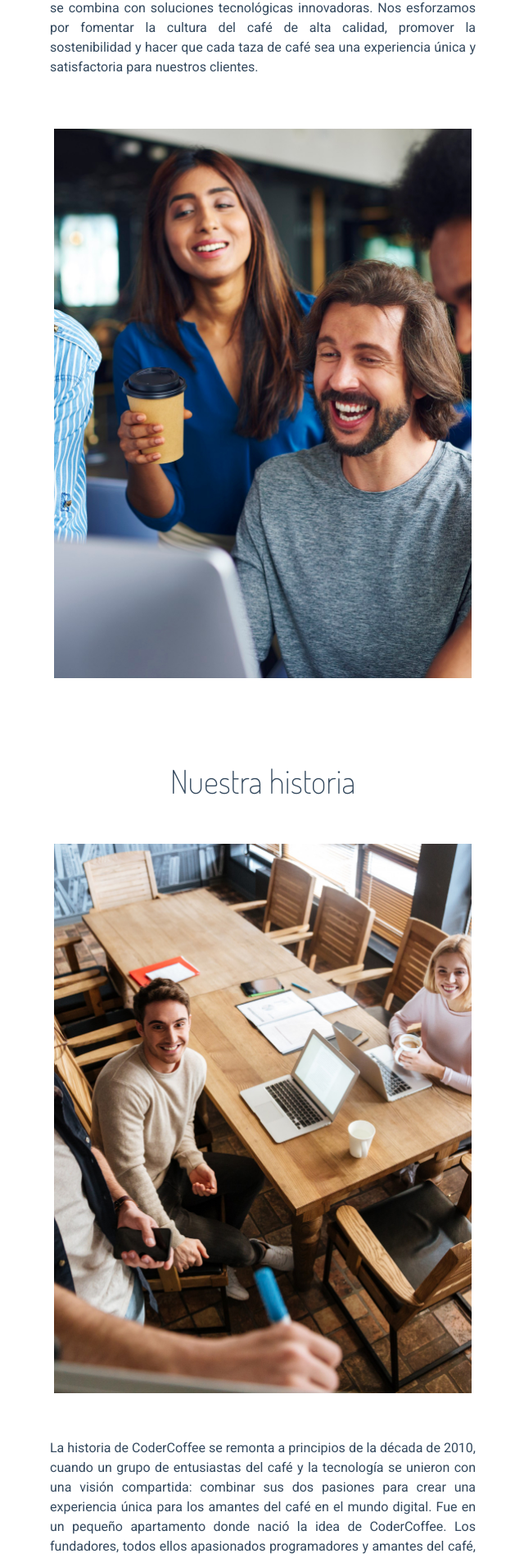
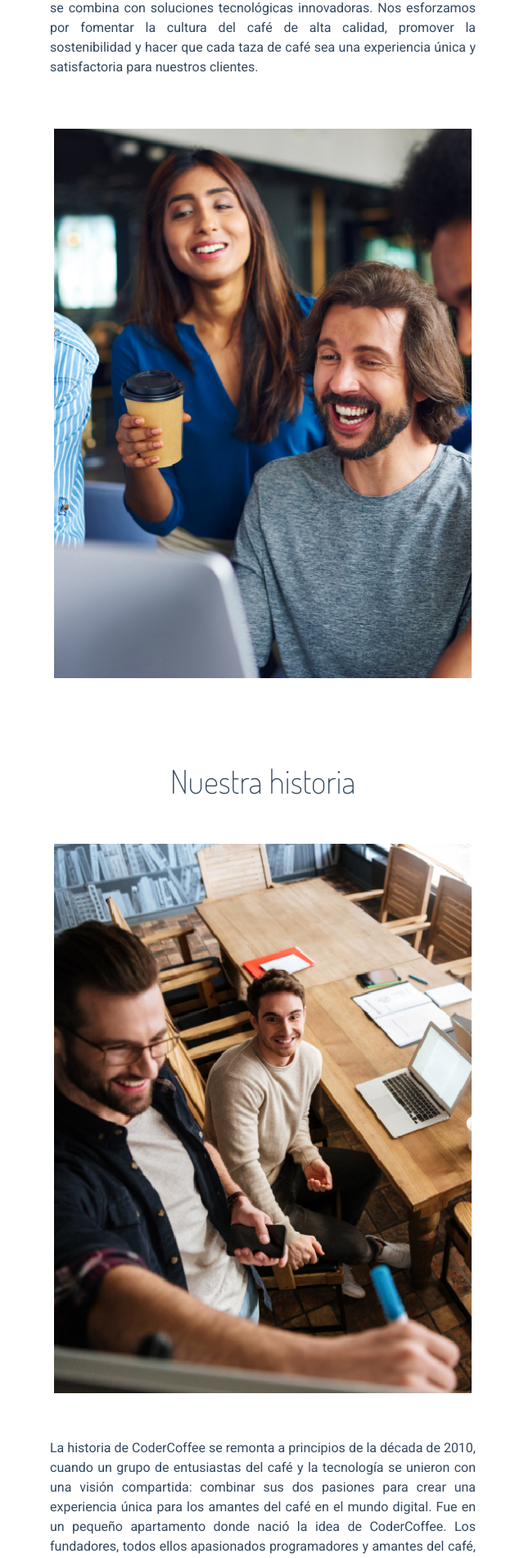
Before and after one commit to Patrick9913/newrepo, a plain HTML site: page pages/nosotros.html in a window 1280 px wide. Shown: the part 697-2597 px from the top of the page at 82% size, without its empty margins (319-959 px from the left). Drawn offline with nearby package versions, Linux system fonts and the light colour scheme.

Commit message:
us optimizing update

```diff
--- a/pages/nosotros.html
+++ b/pages/nosotros.html
@@ -48,13 +48,13 @@
           En resumen, nuestra misión en CoderCoffee es ofrecer a los amantes del café una experiencia excepcional, donde la calidad del café se combina con soluciones tecnológicas innovadoras. Nos esforzamos por fomentar la cultura del café de alta calidad, promover la sostenibilidad y hacer que cada taza de café sea una experiencia única y satisfactoria para nuestros clientes.</p>
       </div>
       <div data-aos="fade-left" data-aos-duration="2300">
-        <img class="img-size4 p-img" src="../images/shot-young-coworkers-sharing-concepts-together.jpg" alt="grupo de trabajadores comparte ideas">
+        <img class="img-size4 p-img" src="../images/nosotros1.webp" alt="grupo de trabajadores comparte ideas">
       </div>
     </section>
     <section class="father-us2 mt-5 mb-5">
       <div class="flex-column">
         <h1 class="text-center font-modifier-gen mb-5" data-aos="fade-down" data-aos-duration="1500">Nuestra historia</h1>
-        <img class="img-size4 p-img" data-aos="fade-right" data-aos-duration="2500" src="../images/young-colleagues-sitting-while-work-with-laptops-desk.jpg" alt="grupo de trabajadores">
+        <img class="img-size4 p-img" data-aos="fade-right" data-aos-duration="2500" src="../images/nosotros2.webp" alt="grupo de trabajadores">
       </div>
       <div class="div-sizer2" data-aos="fade-up" data-aos-duration="2300">
         <p class="justifier padermorder">La historia de CoderCoffee se remonta a principios de la década de 2010, cuando un grupo de entusiastas del café y la tecnología se unieron con una visión compartida: combinar sus dos pasiones para crear una experiencia única para los amantes del café en el mundo digital.
```
Also changed, not shown: images/nosotros1.webp (added), images/nosotros2.webp (added).
